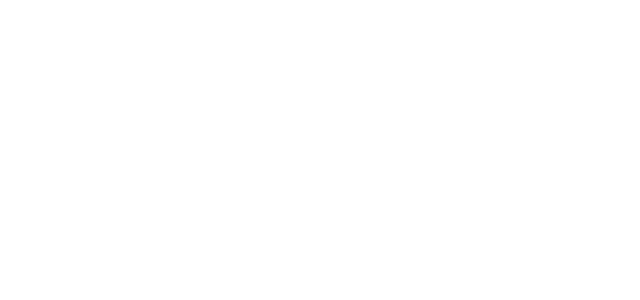
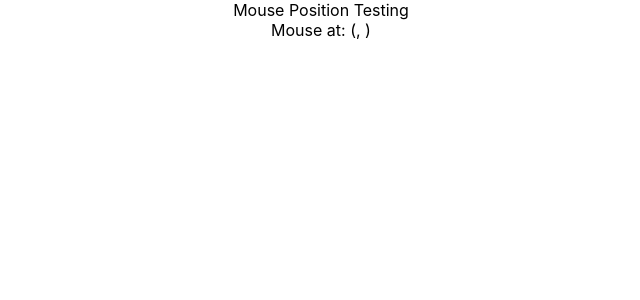
Before and after one commit to SirrorsMoore1975/sm1975-my-analog-clock, a React (Create React App) app in the folder my-analog-clock/: page / in a window 1280 px wide. Shown: the top 300 px of the page, without its empty margins (319-959 px from the left). Built offline with nearby package versions, Linux system fonts and the light colour scheme.

Commit message:
feat: display mouse position in number

```diff
--- a/my-analog-clock/src/App.js
+++ b/my-analog-clock/src/App.js
@@ -1,9 +1,16 @@
 import "./App.css";
+import useMousePosition from "./utilities/MousePosition.js";
 
 function App() {
+  const { x, y } = useMousePosition();
+
   return (
     <div className="App">
-      <header className=""></header>
+      <header className="">Mouse Position Testing</header>
+
+      <div>
+        Mouse at: ({x}, {y})
+      </div>
     </div>
   );
 }
```
